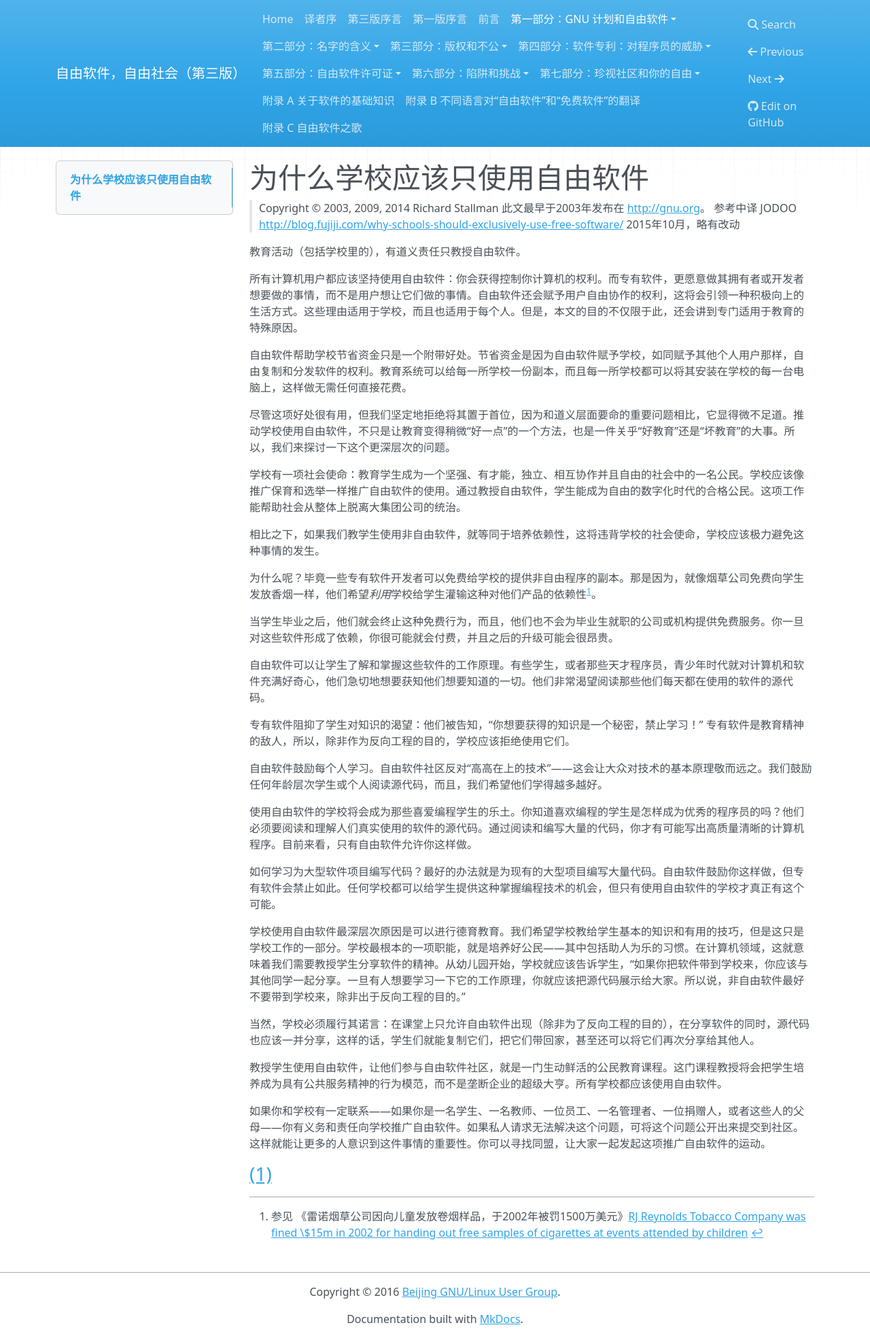
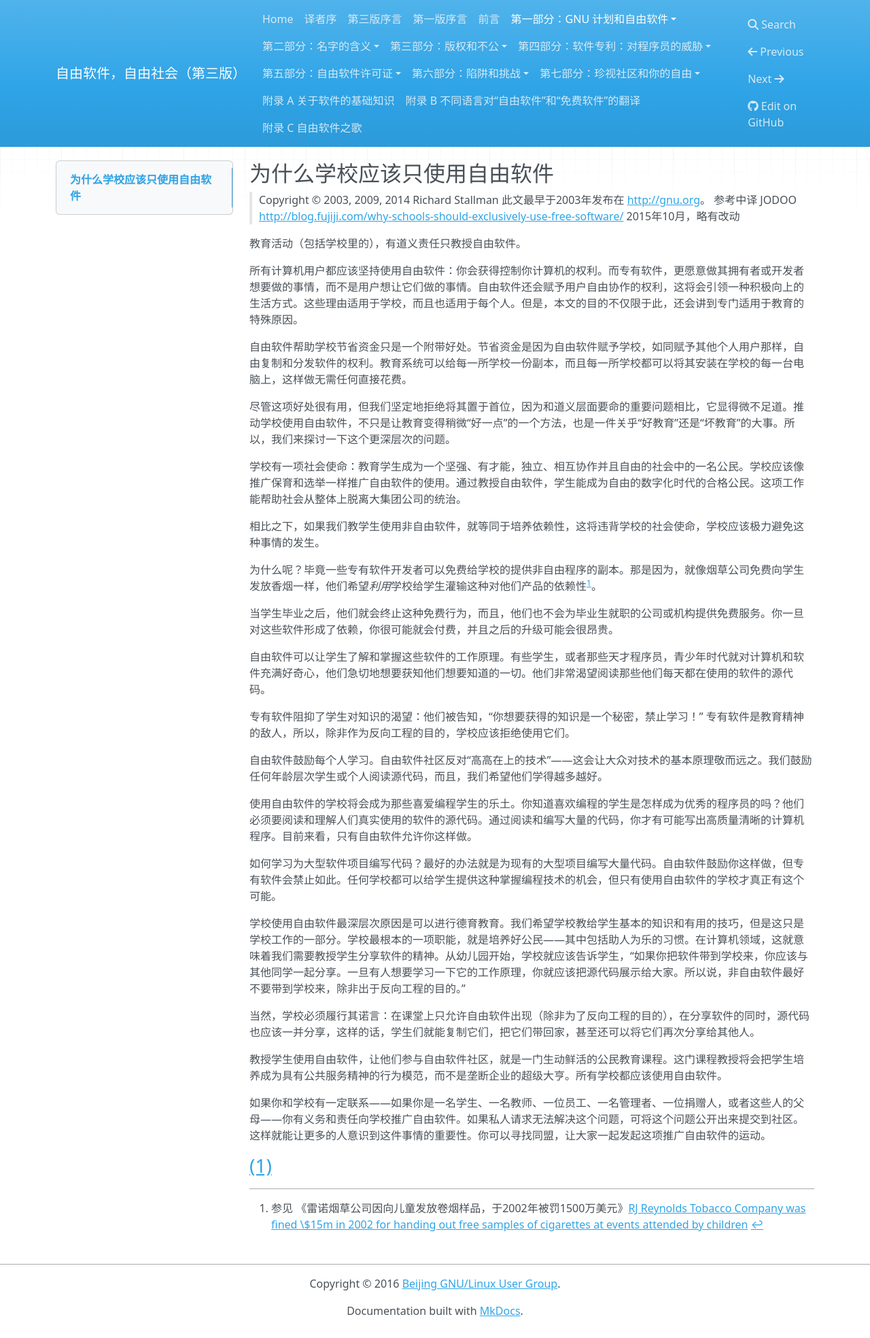
Before and after one commit to beijinglug/fsfs-zh, an MkDocs documentation site: the page built from docs/edu-schools.md, in a window 1280 px wide. Shown: the whole page at 68% size. Built offline with MkDocs 1.6.1, drawn with Linux system fonts in a browser that asks for light colours; nearby versions of some CDN libraries; old or Windows-style settings are respelled for this version of MkDocs.

Commit message:
update some synx error

```diff
--- a/docs/edu-schools.md
+++ b/docs/edu-schools.md
@@ -1,5 +1,4 @@
-为什么学校应该只使用自由软件
-=============
+## 为什么学校应该只使用自由软件
 
 > Copyright © 2003, 2009, 2014 Richard Stallman 此文最早于2003年发布在 <http://gnu.org>。 参考中译 JODOO <http://blog.fujiji.com/why-schools-should-exclusively-use-free-software/> 2015年10月，略有改动
 
```
Also changed, not shown: docs/copyright-vs-community.md (+1 -1 lines).
